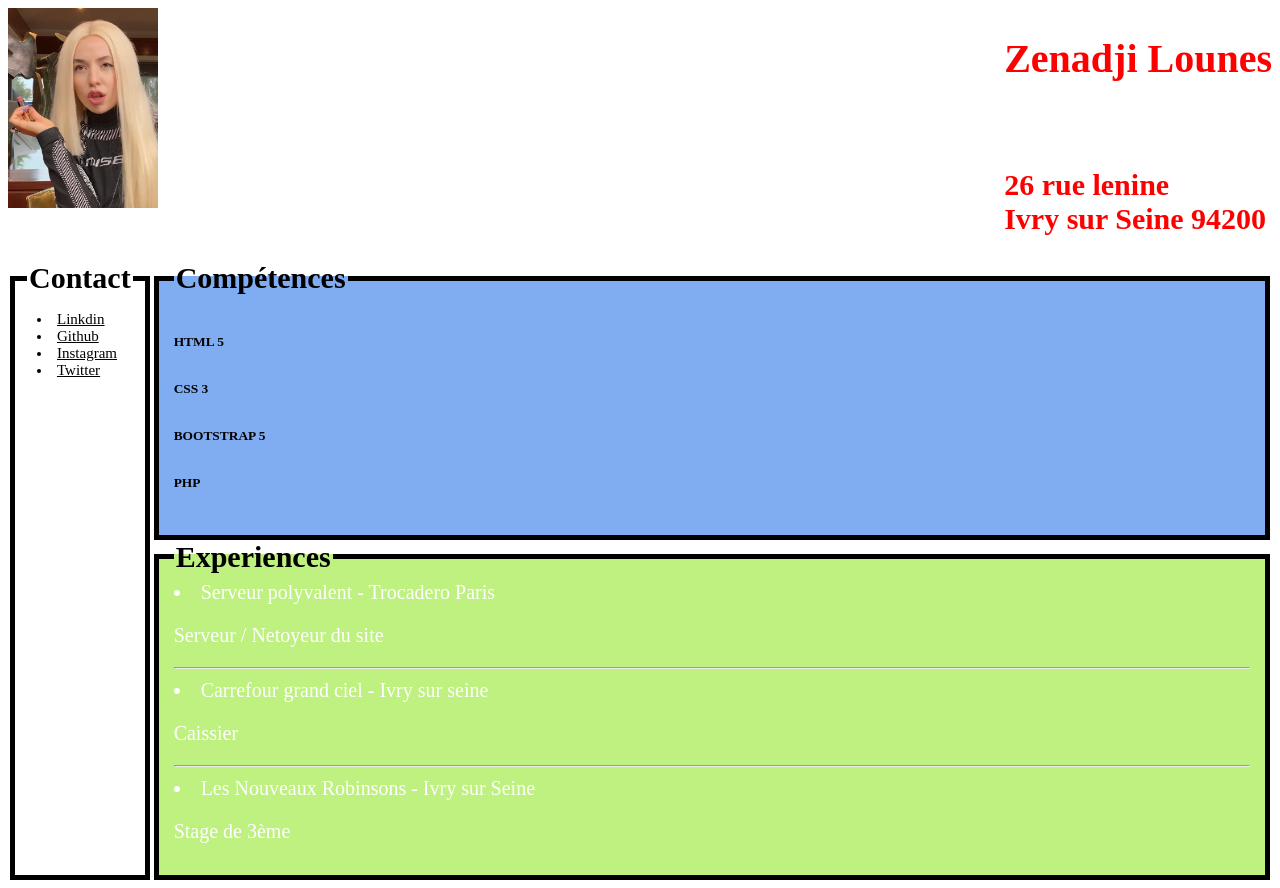
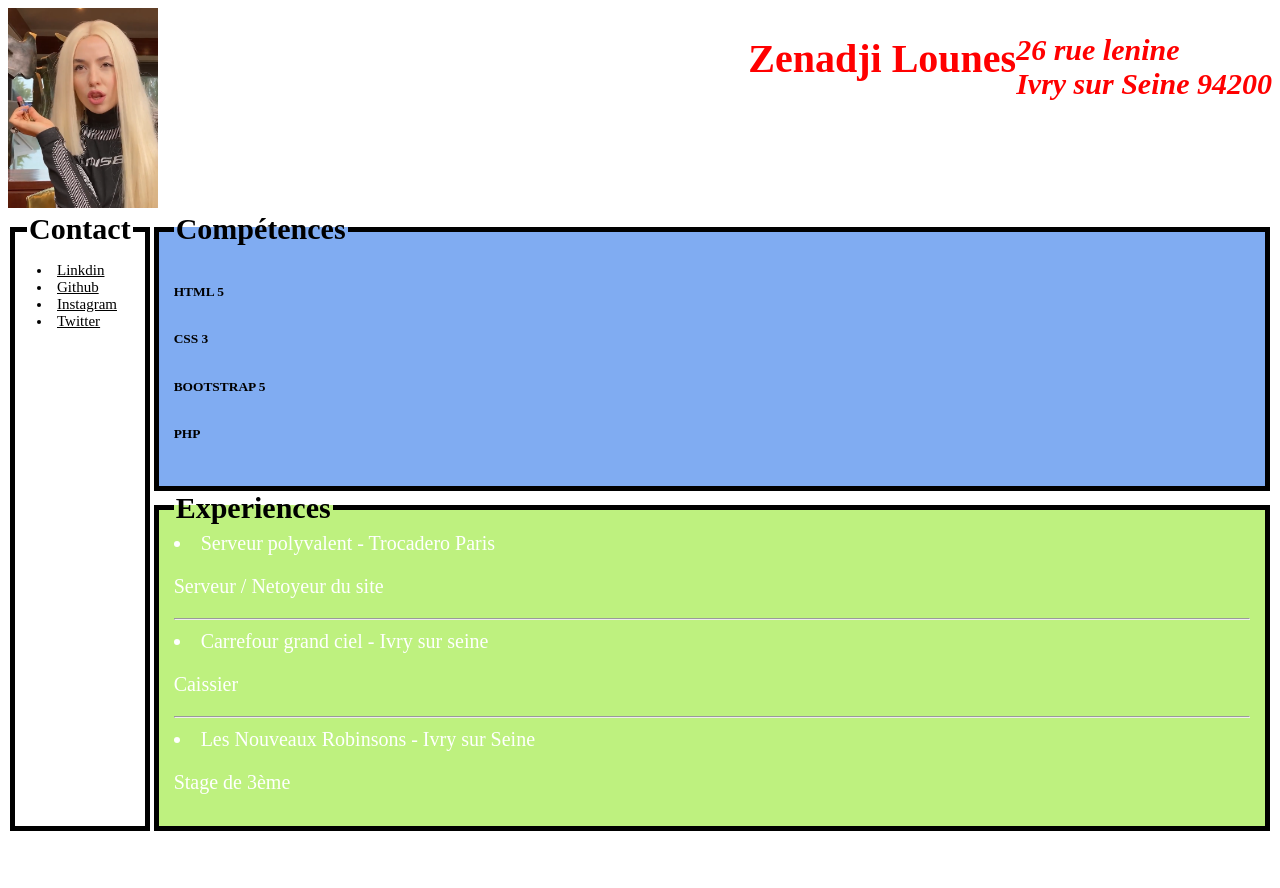
Before and after one commit to LounesZ/LounesZ.github.io, a plain HTML site: page index.html in a window 1280 px wide. After the commit the page ends 839 px from the top, so only its background shows below. Drawn offline with Linux system fonts and the light colour scheme.

Commit message:
modif sitecv

```diff
--- a/style.css
+++ b/style.css
@@ -14,10 +14,12 @@ header{
     display: flex;
     color: red;
     font-size: 20px;
-    flex-direction: column;
 }
 .np {
     margin-bottom: 35px;
+}
+.adresse{
+    font-style: italic;
 }
 /* LIEN */
 .principal{
```
